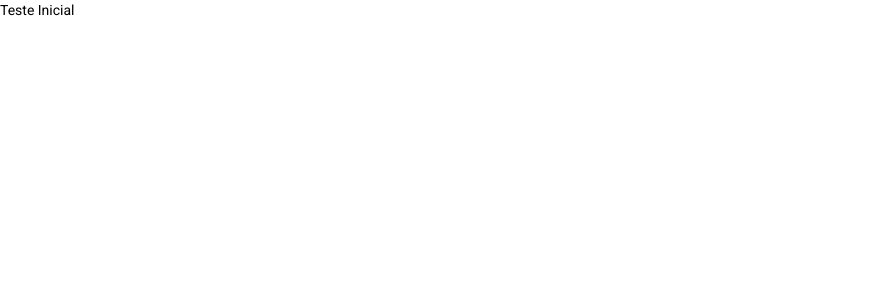
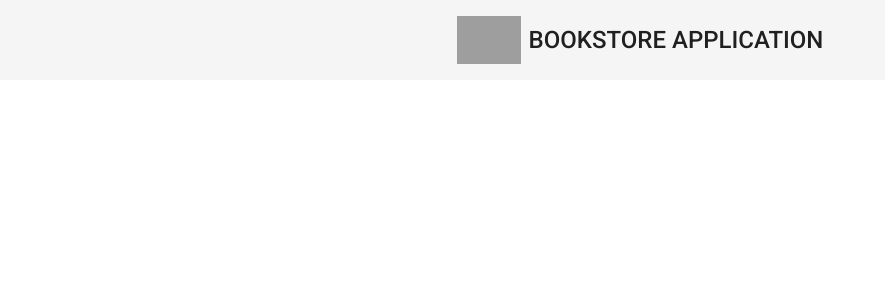
Before and after one commit to Adeniltonarcanjo/bookstore-front, an Angular app: page / in a window 1280 px wide. Shown: the top 300 px of the page, without its empty margins (0-885 px from the left). Built offline with nearby package versions, Linux system fonts and the light colour scheme; grey boxes are pictures that could not be loaded.

Commit message:
component header

```diff
--- a/src/app/app.component.html
+++ b/src/app/app.component.html
@@ -1 +1 @@
-<p>Teste Inicial</p>
+<app-header></app-header>
--- /dev/null
+++ b/src/app/components/templante/header/header.component.css
@@ -0,0 +1,18 @@
+img{
+    height: 3rem ;
+}
+
+.header{
+    justify-content: center;
+    height: 10%;
+}
+
+span{
+    display: flex;
+    align-items: center ;
+}
+
+h1{
+    padding-left: 0.5rem;
+    font-size: 1.5rem;
+}
--- /dev/null
+++ b/src/app/components/templante/header/header.component.html
@@ -0,0 +1,8 @@
+<mat-toolbar class="header">
+    <span>
+        <img src="assets/img/book.ico" alt="">
+    </span>
+    <span>
+        <h1>BOOKSTORE APPLICATION</h1>
+    </span>
+</mat-toolbar>
--- /dev/null
+++ b/src/app/components/templante/header/header.component.ts
@@ -0,0 +1,15 @@
+import { Component, OnInit } from '@angular/core';
+
+@Component({
+  selector: 'app-header',
+  templateUrl: './header.component.html',
+  styleUrls: ['./header.component.css']
+})
+export class HeaderComponent implements OnInit {
+
+  constructor() { }
+
+  ngOnInit(): void {
+  }
+
+}
```
Also changed, not shown: src/app/app.module.ts (+7 -2 lines), 1 other file (tests, documents, lock files or other folders).
